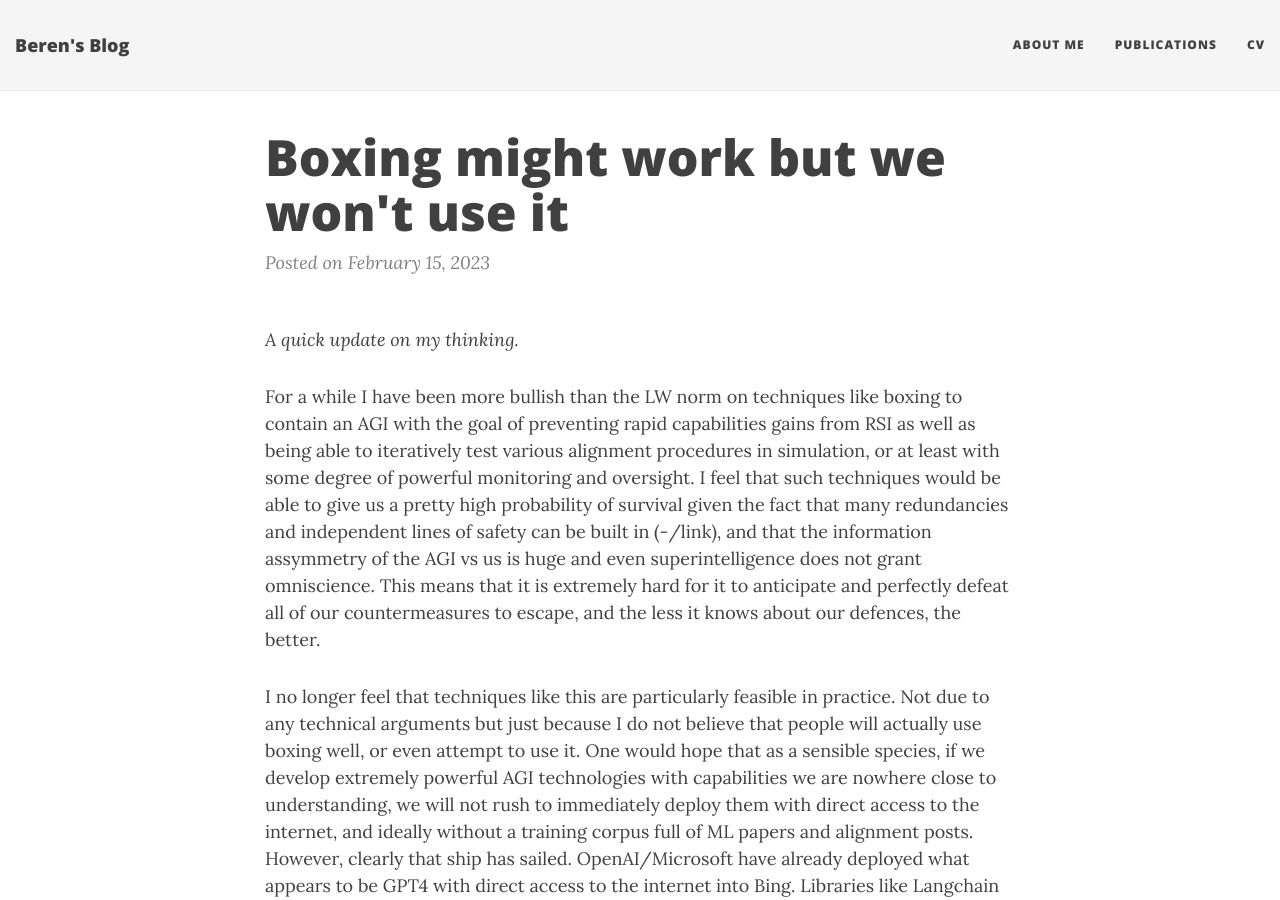
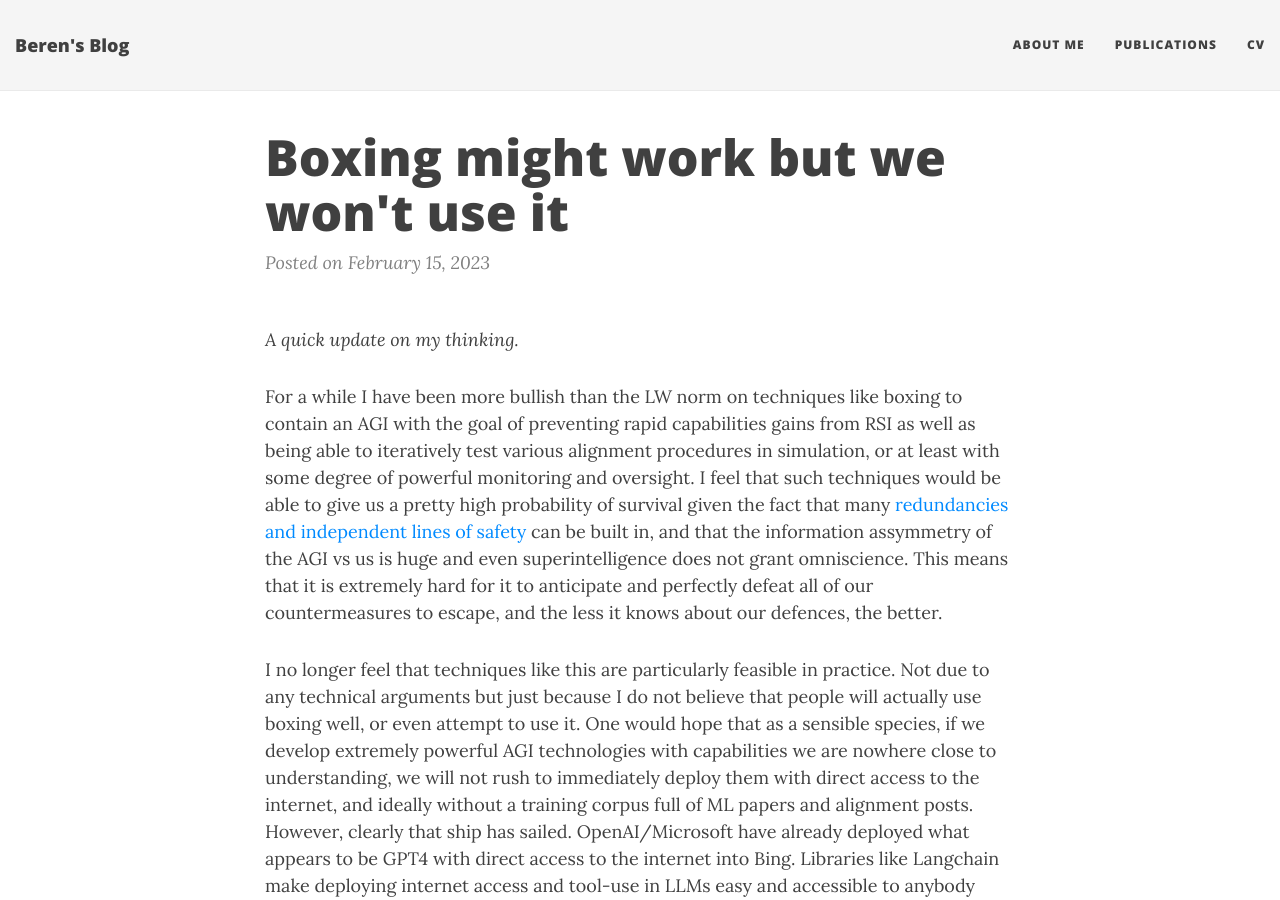
Before and after one commit to BerenMillidge/BerenMillidge.github.io, a Jekyll site: the page built from _posts/2023-02-15-Boxing-might-work-but-we-wont-use-it.md, in a window 1280 px wide and 900 px high. Built offline with Jekyll 4.4.1, drawn with Linux system fonts in a browser that asks for light colours; nearby versions of some CDN libraries.

Commit message:
actually add link lol

```diff
--- a/_posts/2023-02-15-Boxing-might-work-but-we-wont-use-it.md
+++ b/_posts/2023-02-15-Boxing-might-work-but-we-wont-use-it.md
@@ -5,6 +5,6 @@ layout: post
 
 *A quick update on my thinking.*
 
-For a while I have been more bullish than the LW norm on techniques like boxing to contain an AGI with the goal of preventing rapid capabilities gains from RSI as well as being able to iteratively test various alignment procedures in simulation, or at least with some degree of powerful monitoring and oversight. I feel that such techniques would be able to give us a pretty high probability of survival given the fact that many redundancies and independent lines of safety can be built in (-/link), and that the information assymmetry of the AGI vs us is huge and even superintelligence does not grant omniscience. This means that it is extremely hard for it to anticipate and perfectly defeat all of our countermeasures to escape, and the less it knows about our defences, the better.
+For a while I have been more bullish than the LW norm on techniques like boxing to contain an AGI with the goal of preventing rapid capabilities gains from RSI as well as being able to iteratively test various alignment procedures in simulation, or at least with some degree of powerful monitoring and oversight. I feel that such techniques would be able to give us a pretty high probability of survival given the fact that many [redundancies and independent lines of safety](https://www.beren.io/2022-08-27-Probabilities-multiply-in-our-favour-for-AGI-containment/) can be built in, and that the information assymmetry of the AGI vs us is huge and even superintelligence does not grant omniscience. This means that it is extremely hard for it to anticipate and perfectly defeat all of our countermeasures to escape, and the less it knows about our defences, the better.
 
 I no longer feel that techniques like this are particularly feasible in practice. Not due to any technical arguments but just because I do not believe that people will actually use boxing well, or even attempt to use it. One would hope that as a sensible species, if we develop extremely powerful AGI technologies with capabilities we are nowhere close to understanding, we will not rush to immediately deploy them with direct access to the internet, and ideally without a training corpus full of ML papers and alignment posts. However, clearly that ship has sailed. OpenAI/Microsoft have already deployed what appears to be GPT4 with direct access to the internet into Bing. Libraries like Langchain make deploying internet access and tool-use in LLMs easy and accessible to anybody with an open-source language model, which is everyone who can afford a few GPUs. Race dynamics are extremely well established and the open-source commnunity currently lags SOTA by a year or two at most. Clearly, by the time we build AGIs the default will be immediate deployment to the internet at large, probably even during training. Most likely we will allow the AGI to make arbitrary requests during training. Ostensibly to be able to gather information and clarify confusions during training. In practice, this will just give it a massive attack channel to use for whatever purpose. Fun times lie ahead.
```
